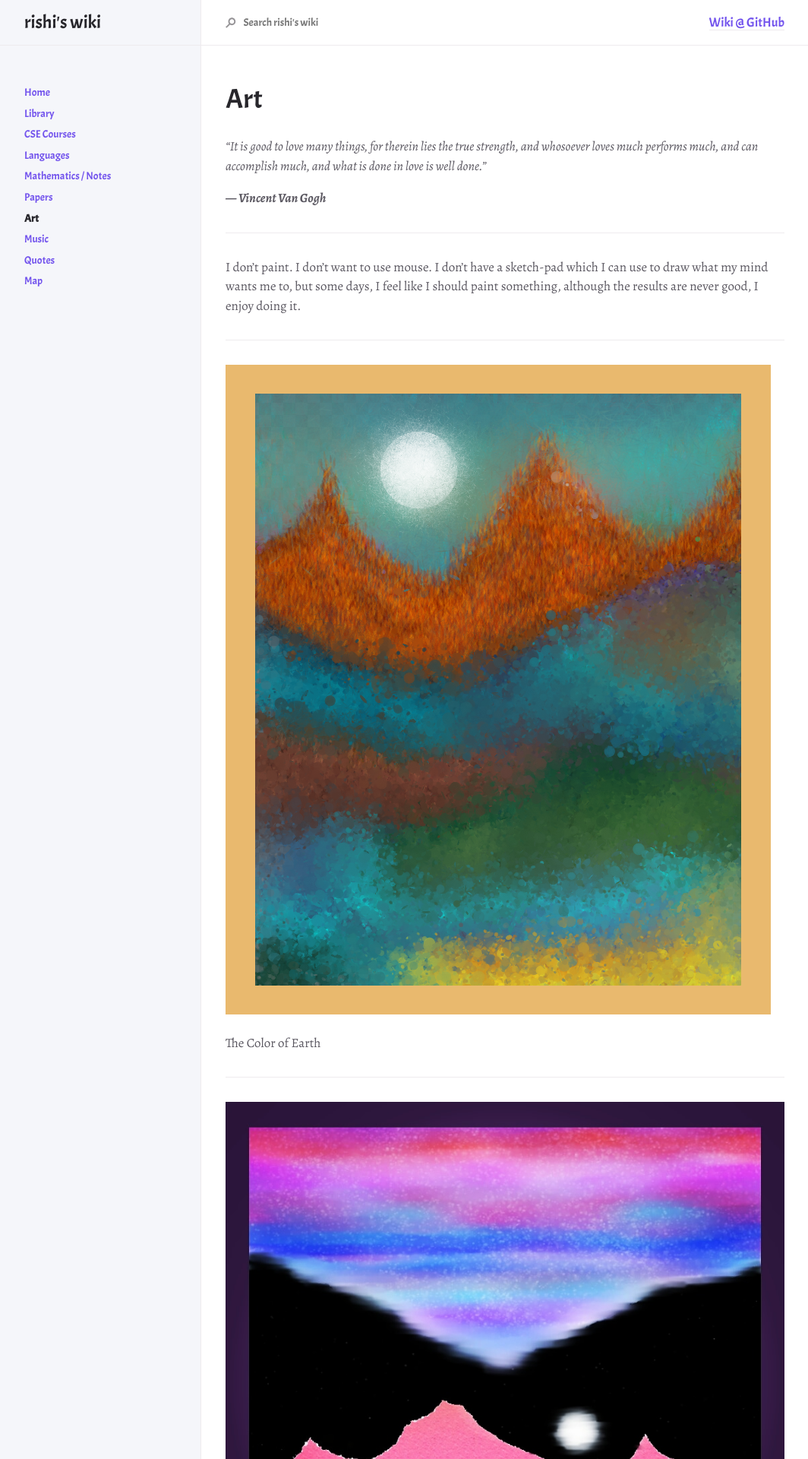
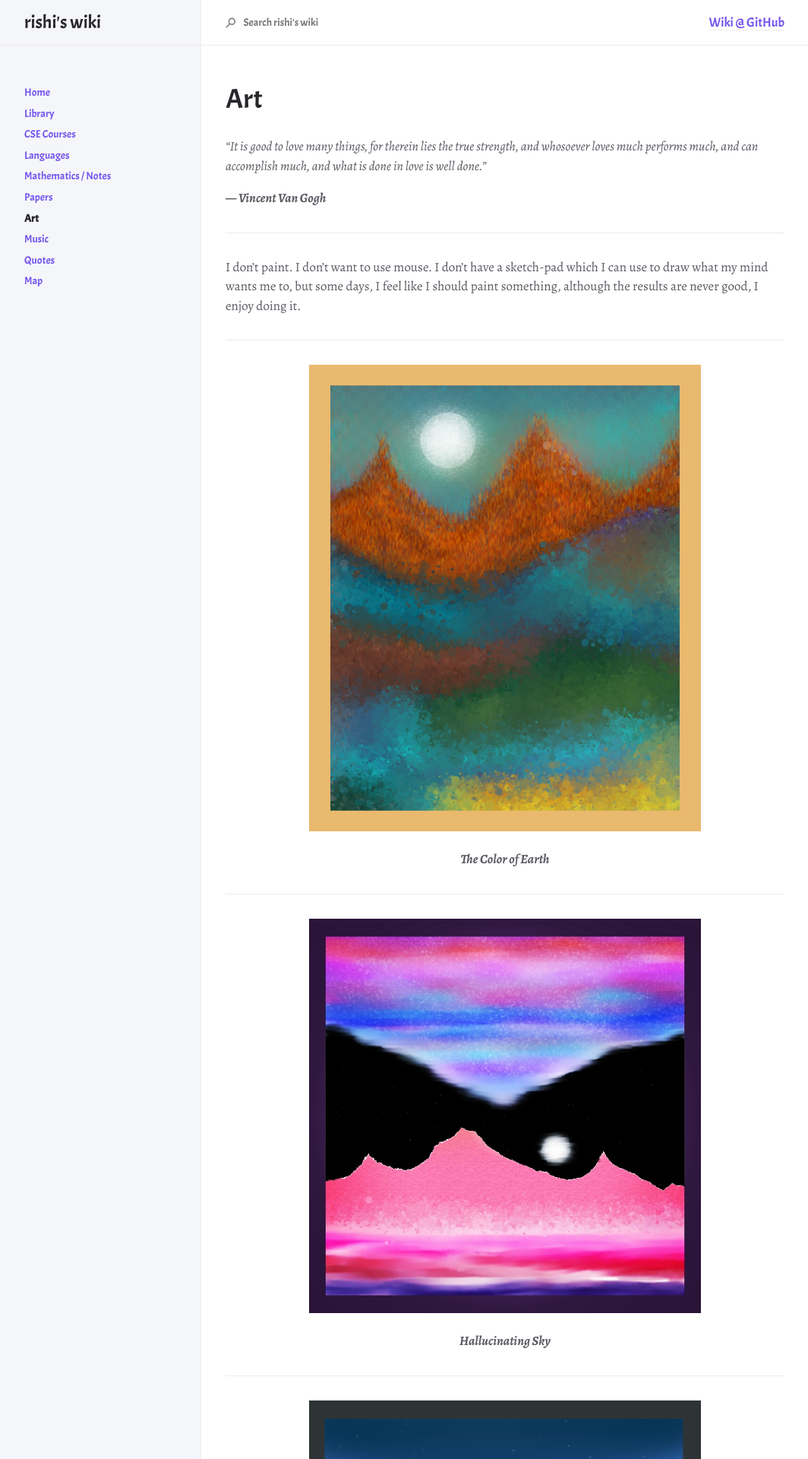
Before and after one commit to r8w/r8w, a Jekyll site: the page built from docs/art.md, in a window 1280 px wide. Shown: the top 1920 px of the page at 76% size, without its empty margins (107-1171 px from the left). Built offline with Jekyll 4.4.1, drawn with Linux system fonts in a browser that asks for light colours; nearby versions of some CDN libraries; some of the changed text lies outside the part shown.

Commit message:
custom css for art images

```diff
--- a/_sass/overrides.scss
+++ b/_sass/overrides.scss
@@ -10,8 +10,8 @@
 .side-bar,
 .page-header,
 .js-page-header {
-    font-family: 'Acme', sans-serif;
-    font-size: 16px;
+	font-family: 'Acme', sans-serif;
+	font-size: 16px;
 }
 
 //.side-bar a, .js-page-header a {
@@ -30,10 +30,13 @@ h6,
 a,
 .btn,
 footer {
-    font-family: 'Acme', sans-serif;
+	font-family: 'Acme', sans-serif;
 }
 
-p, li, ol, dl {
+p,
+li,
+ol,
+dl {
 	font-family: 'Alegreya', serif;
 	font-size: 17px;
 }
@@ -52,3 +55,21 @@ code {
 	font-family: 'Fira Code', monospace;
 	font-size: 12px;
 }
+
+.fimage {
+	width: 70%
+}
+
+.img-blog {
+	display: block;
+	margin-left: auto;
+	margin-right: auto
+}
+
+
+.img-description {
+	text-align: center;
+	font-weight: bolder;
+	font-style: italic;
+	margin-bottom: 20px;;
+}
```
